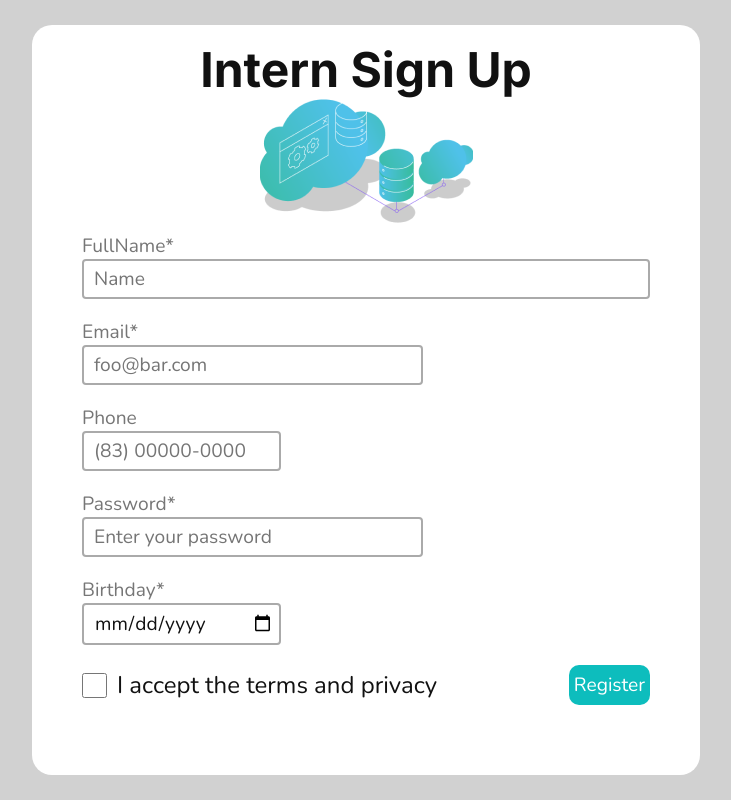
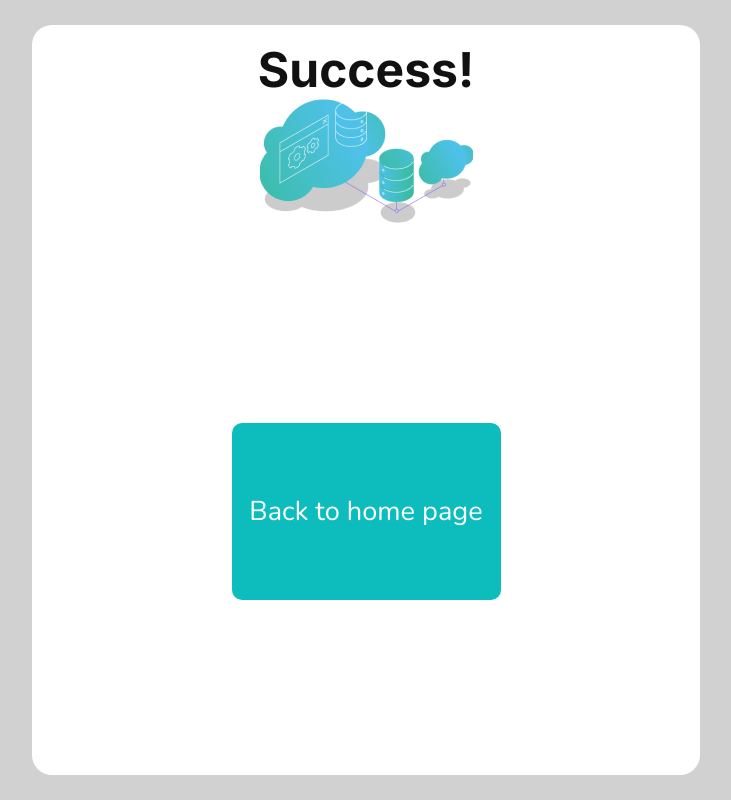
Before and after one commit to LeonardoLuisKlein/internReactForm, a React (Create React App) app: page / in a window 1280 px wide. Shown: the whole page, without its empty margins (274-1005 px from the left). Built offline with nearby package versions, Linux system fonts and the light colour scheme.

Commit message:
Feat: success page without logics

```diff
--- a/src/App.js
+++ b/src/App.js
@@ -1,10 +1,11 @@
 import React from 'react';
 import { Home } from './components/pages/home/Home'
+import { Success } from './components/pages/success/Success'
 
 function App() {
   return (
     <div className="App">
-      <Home />
+      <Success />
     </div>
   );
 }
--- a/src/components/micro/buttons/Buttons.scss
+++ b/src/components/micro/buttons/Buttons.scss
@@ -19,8 +19,8 @@ button{
 .bigButton{
     width: 269px;
     height: 177px;
-
     color: #FFF;
+    font-size: 1.7rem;
     background: #0DBDBD;
     border-radius: 10px;
 }
--- a/src/components/pages/success/Success.js
+++ b/src/components/pages/success/Success.js
@@ -0,0 +1,19 @@
+import React from 'react'
+
+import './Success.scss'
+
+import { Title } from "../../micro/title/Title";
+import { Buttons } from "../../micro/buttons/Buttons";
+import { Image } from "../../micro/image/Image";
+
+export const Success = () => {
+  return (
+    <section className='successSec'>
+        <Title idTitle="basicTitle" title="Success!" />
+        <Image />
+        <div className='buttonCenter'>
+        <Buttons classButton="bigButton" textButton="Back to home page" />
+        </div>
+    </section>
+  )
+}
--- a/src/components/pages/success/Success.scss
+++ b/src/components/pages/success/Success.scss
@@ -0,0 +1,5 @@
+ .buttonCenter{
+        display: flex;
+        justify-content: center;
+        margin-top: 200px;
+    }
```
